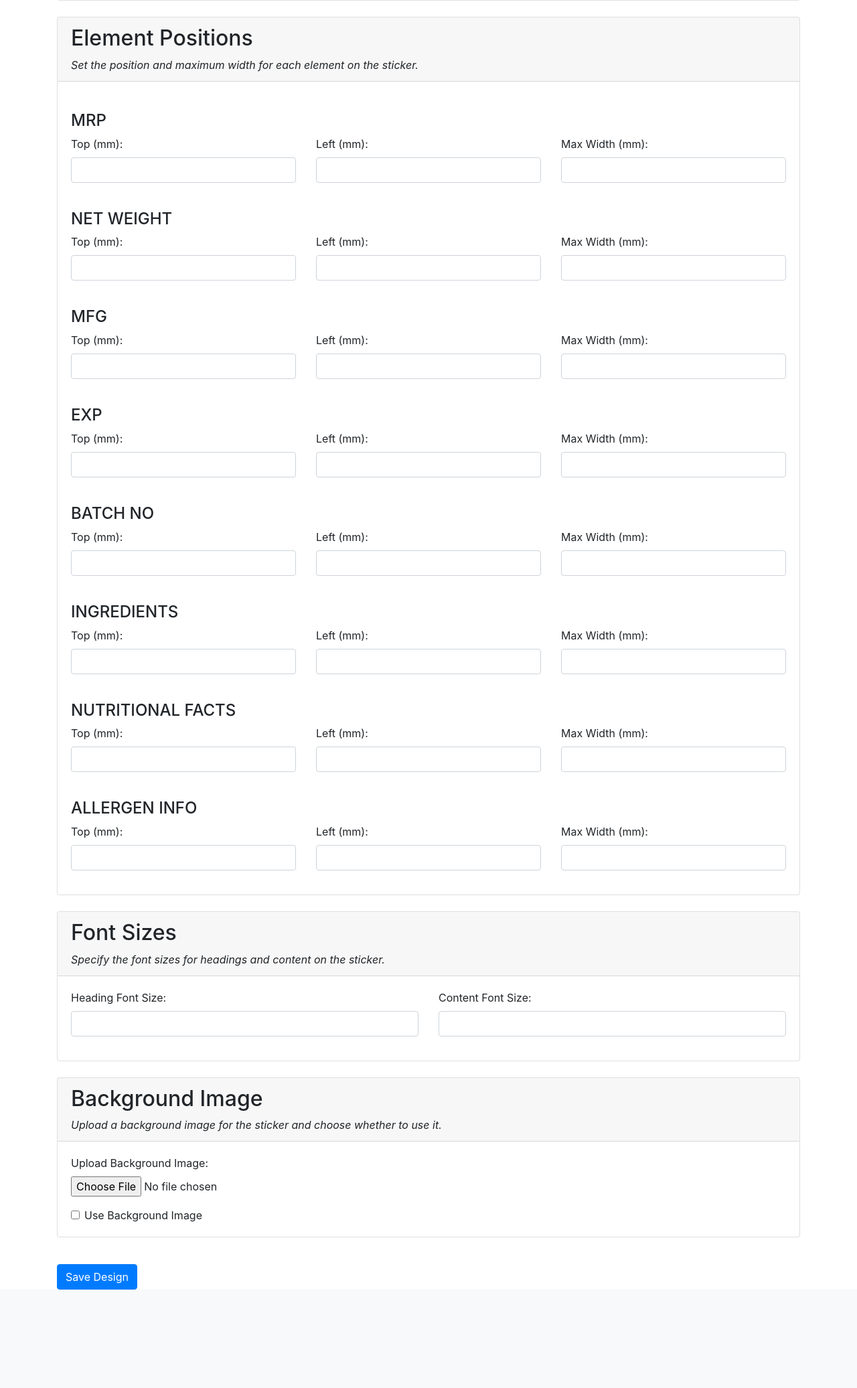
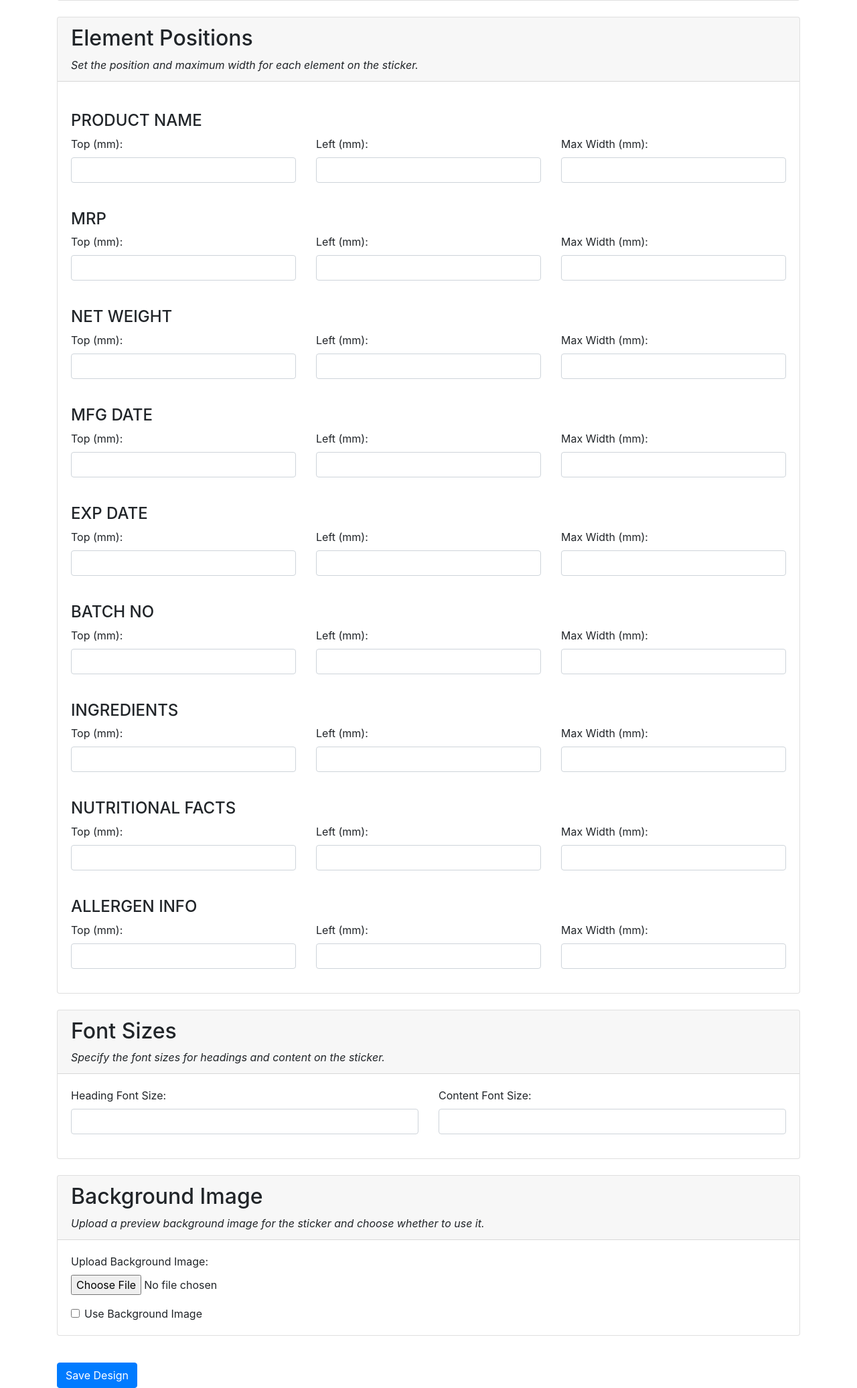
Before and after one commit to ajithrn/product-sticker-app, a Python web app: template app/templates/sticker_design.html in a window 1280 px wide. Shown: the part 398-2471 px from the top of the page at 67% size. Before the commit the page ends 2324 px from the top, so only its background shows below. Run offline with Jinja, Linux system fonts and the light colour scheme; the template is opened without the code that fills it, so the values that code supplies are empty; some libraries are stand-ins or nearby versions.

Commit message:
Refactor StickerDesign model to use JSON fields for positions and page size
  - Updated models.py to save element positions and page size as JSON fields in the StickerDesign model.
  - Refactored sticker.py to accommodate the new structure for drawing stickers.
  - Modified sticker_design.html to handle JSON fields for positions and page size.
  - Updated routes.py to process and save the new JSON fields correctly for sticker design.

```diff
--- a/app/templates/sticker_design.html
+++ b/app/templates/sticker_design.html
@@ -12,23 +12,23 @@
       <div class="row">
         <div class="col-md-4">
           <div class="form-group">
-            <label for="page_width">Width (mm):</label>
-            <input type="number" step="0.1" class="form-control" id="page_width" name="page_width"
-              value="{{ design.page_width }}" required>
+            <label for="page_size_width">Width (mm):</label>
+            <input type="number" step="0.1" class="form-control" id="page_size_width" name="page_size_width"
+              value="{{ design.page_size['width'] }}" required>
           </div>
         </div>
         <div class="col-md-4">
           <div class="form-group">
-            <label for="page_height">Height (mm):</label>
-            <input type="number" step="0.1" class="form-control" id="page_height" name="page_height"
-              value="{{ design.page_height }}" required>
+            <label for="page_size_height">Height (mm):</label>
+            <input type="number" step="0.1" class="form-control" id="page_size_height" name="page_size_height"
+              value="{{ design.page_size['height'] }}" required>
           </div>
         </div>
         <div class="col-md-4">
           <div class="form-group">
-            <label for="page_margin">Margin (mm):</label>
-            <input type="number" step="0.1" class="form-control" id="page_margin" name="page_margin"
-              value="{{ design.page_margin }}" required>
+            <label for="page_size_margin">Margin (mm):</label>
+            <input type="number" step="0.1" class="form-control" id="page_size_margin" name="page_size_margin"
+              value="{{ design.page_size['margin'] }}" required>
           </div>
         </div>
       </div>
@@ -41,29 +41,28 @@
       <p class="mt-2 mb-0 font-italic">Set the position and maximum width for each element on the sticker.</p>
     </div>
     <div class="card-body">
-      {% for element in ['mrp', 'net_weight', 'mfg', 'exp', 'batch_no', 'ingredients', 'nutritional_facts',
-      'allergen_info'] %}
+      {% for element in ['product_name', 'mrp', 'net_weight', 'mfg_date', 'exp_date', 'batch_no', 'ingredients', 'nutritional_facts', 'allergen_info'] %}
       <h4 class="mt-4 text-uppercase">{{ element|replace('_', ' ')|title }}</h4>
       <div class="row">
         <div class="col-md-4">
           <div class="form-group">
-            <label for="{{ element }}_top">Top (mm):</label>
-            <input type="number" step="0.1" class="form-control" id="{{ element }}_top" name="{{ element }}_top"
-              value="{{ design[element + '_top'] }}" required>
+            <label for="{{ element }}_position_top">Top (mm):</label>
+            <input type="number" step="0.1" class="form-control" id="{{ element }}_position_top"
+              name="{{ element }}_position_top" value="{{ design[element + '_position']['top'] }}" required>
           </div>
         </div>
         <div class="col-md-4">
           <div class="form-group">
-            <label for="{{ element }}_left">Left (mm):</label>
-            <input type="number" step="0.1" class="form-control" id="{{ element }}_left" name="{{ element }}_left"
-              value="{{ design[element + '_left'] }}" required>
+            <label for="{{ element }}_position_left">Left (mm):</label>
+            <input type="number" step="0.1" class="form-control" id="{{ element }}_position_left"
+              name="{{ element }}_position_left" value="{{ design[element + '_position']['left'] }}" required>
           </div>
         </div>
         <div class="col-md-4">
           <div class="form-group">
-            <label for="{{ element }}_max_width">Max Width (mm):</label>
-            <input type="number" step="0.1" class="form-control" id="{{ element }}_max_width"
-              name="{{ element }}_max_width" value="{{ design[element + '_max_width'] }}" required>
+            <label for="{{ element }}_position_max_width">Max Width (mm):</label>
+            <input type="number" step="0.1" class="form-control" id="{{ element }}_position_max_width"
+              name="{{ element }}_position_max_width" value="{{ design[element + '_position']['max_width'] }}" required>
           </div>
         </div>
       </div>
@@ -99,7 +98,7 @@
   <div class="card mb-4">
     <div class="card-header">
       <h2 class="mb-0">Background Image</h2>
-      <p class="mt-2 mb-0 font-italic">Upload a background image for the sticker and choose whether to use it.</p>
+      <p class="mt-2 mb-0 font-italic">Upload a preview background image for the sticker and choose whether to use it.</p>
     </div>
     <div class="card-body">
       <div class="row">
@@ -109,16 +108,14 @@
             <input type="file" class="form-control-file" id="bg_image" name="bg_image">
           </div>
           <div class="form-check mt-3">
-            <input type="checkbox" class="form-check-input" id="use_bg_image" name="use_bg_image" {% if
-              design.use_bg_image %}checked{% endif %}>
+            <input type="checkbox" class="form-check-input" id="use_bg_image" name="use_bg_image" {% if design.use_bg_image %} checked {% endif %}>
             <label class="form-check-label" for="use_bg_image">Use Background Image</label>
           </div>
         </div>
         <div class="col-md-6">
           {% if design.bg_image %}
           <div class="mt-3">
-            <img src="{{ url_for('static', filename='images/' + design.bg_image) }}" alt="Background Image"
-              style="max-width: 200px;">
+            <img src="{{ url_for('static', filename='images/' + design.bg_image) }}" alt="Background Image" style="max-width: 200px;">
           </div>
           {% endif %}
         </div>
```
Also changed, not shown: app/main/routes.py (+17 -27 lines), app/models.py (+12 -29 lines), app/sticker.py (+13 -13 lines).
